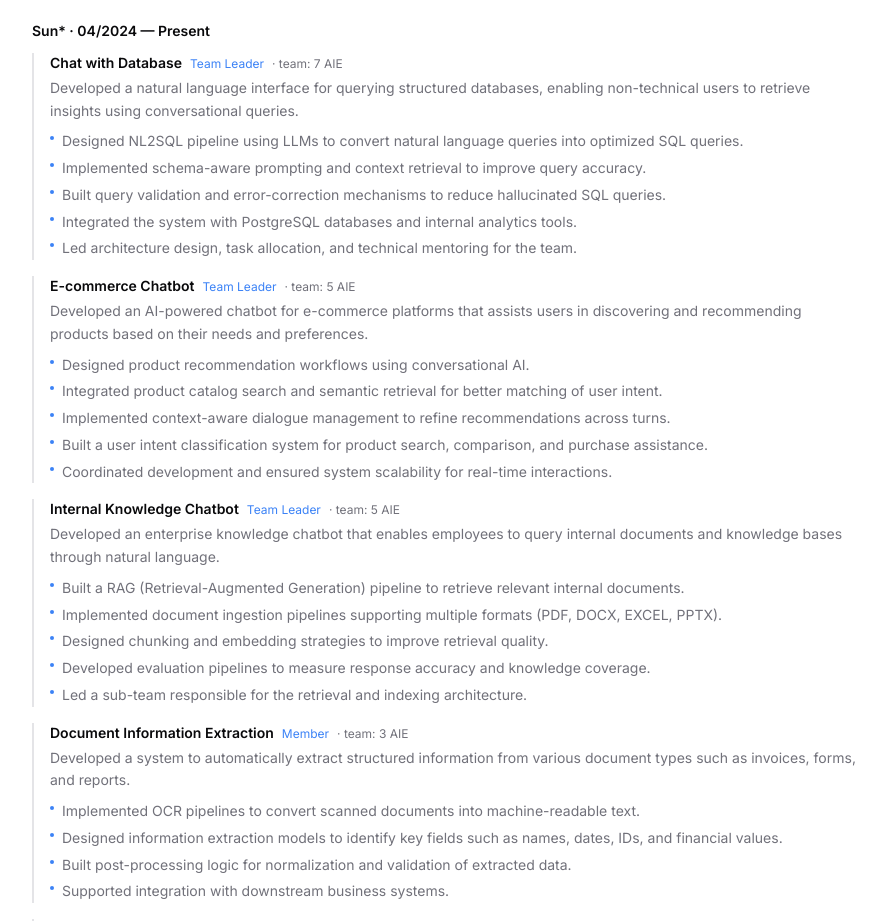
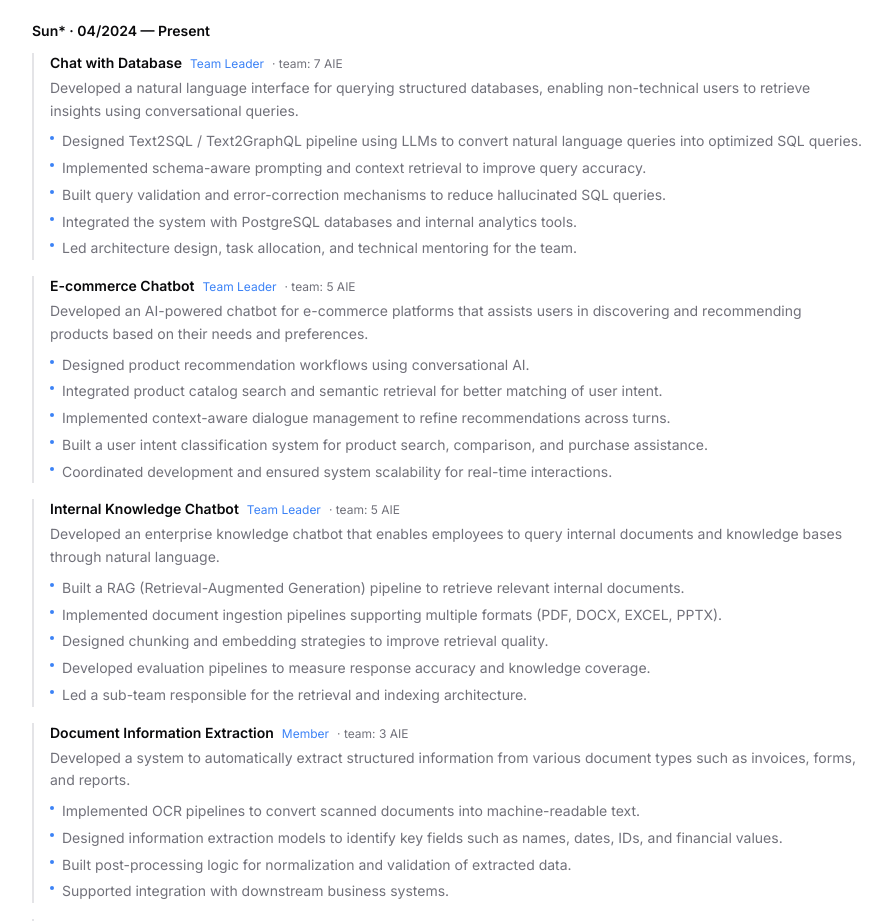
Before and after one commit to ngluonghungg2611/blogs, a Next.js app: page /about in a window 1280 px wide. Shown: the part 2064-2985 px from the top of the page, without its empty margins (192-1084 px from the left). Built offline with nearby package versions, Linux system fonts and the light colour scheme; no server answers.

Commit message:
update proj chatwithdb

```diff
--- a/src/app/about/page.tsx
+++ b/src/app/about/page.tsx
@@ -249,7 +249,7 @@ export default function AboutPage() {
                   name: 'Chat with Database', role: 'Team Leader', team: '7 AIE',
                   desc: 'Developed a natural language interface for querying structured databases, enabling non-technical users to retrieve insights using conversational queries.',
                   bullets: [
-                    'Designed NL2SQL pipeline using LLMs to convert natural language queries into optimized SQL queries.',
+                    'Designed Text2SQL / Text2GraphQL pipeline using LLMs to convert natural language queries into optimized SQL queries.',
                     'Implemented schema-aware prompting and context retrieval to improve query accuracy.',
                     'Built query validation and error-correction mechanisms to reduce hallucinated SQL queries.',
                     'Integrated the system with PostgreSQL databases and internal analytics tools.',
```
